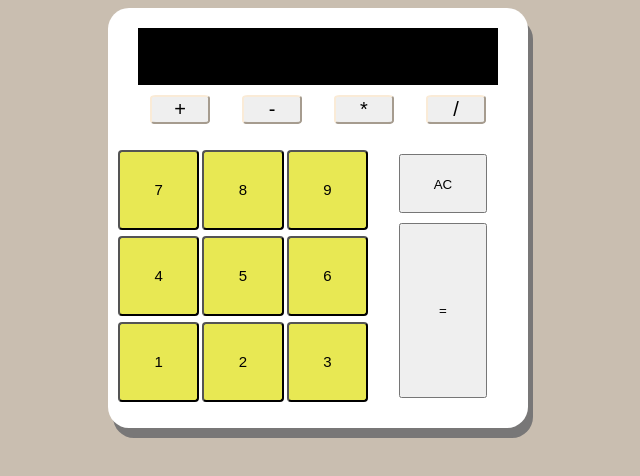
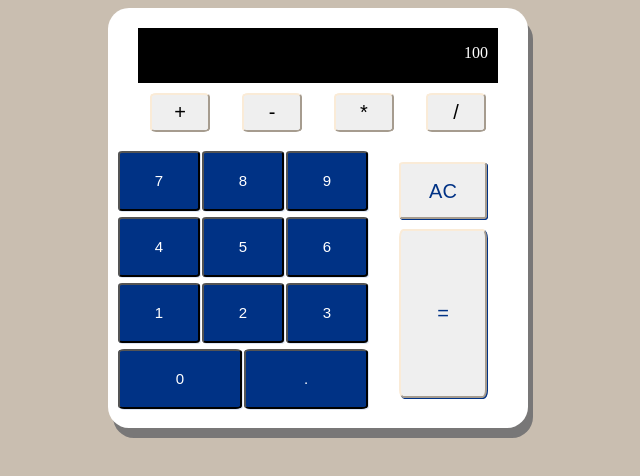
Before and after one commit to Sarido24/Kalkulator, a plain HTML site: page index.html in a window 1280 px wide. Shown: the whole page, without its empty margins (322-962 px from the left). Drawn offline with Linux system fonts and the light colour scheme.

Commit message:
Fixing the style and completing the button

```diff
--- a/index.html
+++ b/index.html
@@ -8,7 +8,7 @@
 </head>
 <body>
     <div class="container">
-        <div class="monitor"></div>
+        <div class="monitor"><p style="color: white; text-align: end; margin-right: 10px;">100</p></div>
         <div class="operator">
             <input type="button" value="+">
             <input type="button" value="-">
@@ -33,6 +33,10 @@
                     <input type="button" value="2">
                     <input type="button" value="3">
                 </div>
+                <div class="group-button">
+                    <input type="button" value="0">
+                    <input type="button" value=".">
+                </div>
             </div>
             <div class="final-operator">
                 <input class="reset" type="button" value="AC">
--- a/style.css
+++ b/style.css
@@ -28,7 +28,7 @@ body {
     display: flex;
     justify-content: space-evenly;
     padding: 10px;
-    height: 10%;
+    height: 14%;
     width: 100%;
 }
 
@@ -37,9 +37,12 @@ body {
     font-size: 20px;
     border-radius: 10%;
     border-color: antiquewhite;
+    box-shadow: 1px #003285;
 }
 .operator input:hover {
     background-color: antiquewhite;
+    box-shadow: 1px #f4f4f4;
+
 
 }
 
@@ -55,27 +58,33 @@ body {
 .group-button {
     display: flex;
     width: 250px;
-    height: 80px;
+    height: 60px;
     padding-top: 3px;
     padding-bottom: 3px;
-    gap: 3px;
+    gap: 2px;
 
 
 }
 .group-button input {
-    background-color: rgb(232, 232, 83);
+    background-color: #003285;
+    color: white;
     width: 100%;
     border-radius: 5%;
     font-size: 15px;
+    box-shadow: 1px 1px #dce5f5;
+
 
 }
 .group-button input:hover {
-    background-color: rgb(226, 226, 221);
+    background-color: rgb(240, 240, 185);
+    color: black;
+    transition: background-color 0.3s;
     width: 100%;
     border-radius: 5%;
+    border-color: #dce5f5;
 }
 .group-button input:active {
-    background-color: rgb(193, 193, 189);
+    background-color: rgb(135, 135, 132);
     width: 100%;
     border-radius: 5%;
 }
@@ -98,6 +107,16 @@ body {
     height: 25%;
     width: 80%;
     padding-top: 3px;
+    border-radius: 5%;
+    border-color: antiquewhite;
+    font-size: 20px;
+    box-shadow: 1px 1px #003285;
+    color: #003285;
+}
+
+.reset:hover {
+    background-color: rgb(130, 126, 119);
+    color: rgb(255, 255, 255);
 }
 
 .result {
@@ -105,4 +124,14 @@ body {
     width: 80%;
     padding-bottom: 3px;
     padding-top: 3px;
+    border-radius: 5%;
+    border-color: antiquewhite;
+    box-shadow: 1px 1px #003285;
+    font-size: 20px;
+    color: #003285;
 }
+
+.result:hover {
+    background-color: rgb(130, 126, 119);
+    color: rgb(255, 255, 255);
+}
```
